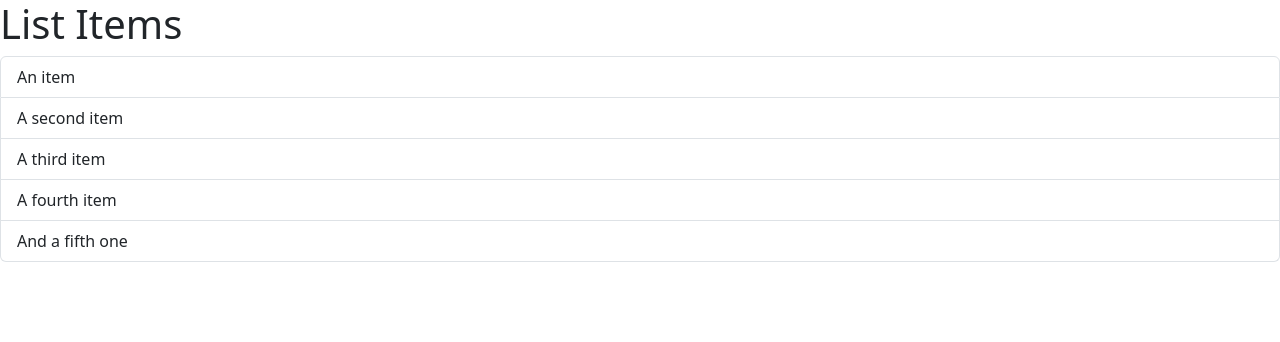
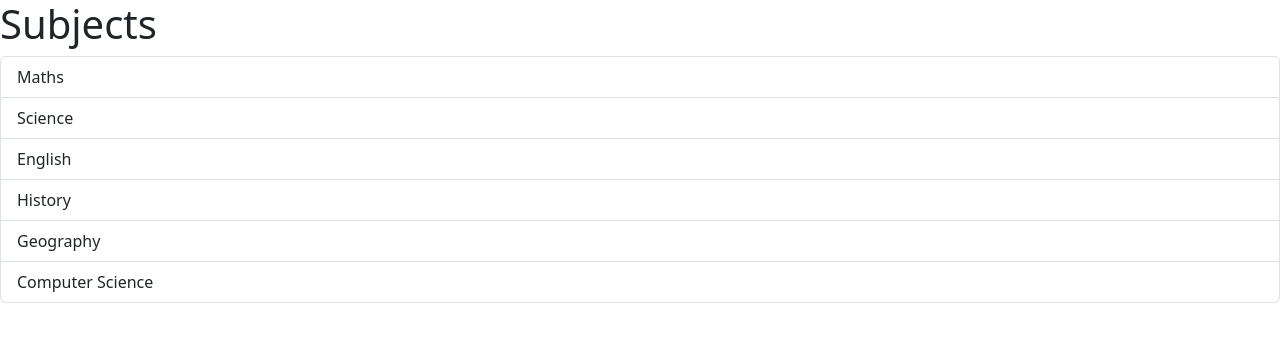
Before and after one commit to Aaryan-Sharma-5/Learning_React, a React (Vite) app in the folder Fragments/: page / in a window 1280 px wide. Shown: the top 342 px of the page. Built offline with nearby package versions, Linux system fonts and the light colour scheme.

Commit message:
Learned Map Method in React

```diff
--- a/Fragments/src/App.jsx
+++ b/Fragments/src/App.jsx
@@ -3,17 +3,14 @@ import "bootstrap/dist/css/bootstrap.min.css";
 import "./App.css";
 
 function App() {
+  let subjects = ["Maths", "Science", "English", "History", "Geography", "Computer Science"];
   return (
     // React.Fragment is used to wrap multiple elements without adding extra nodes to the DOM.
     <>
       <div>
-        <h1>List Items</h1>
-        <ul class="list-group">
-          <li class="list-group-item">An item</li>
-          <li class="list-group-item">A second item</li>
-          <li class="list-group-item">A third item</li>
-          <li class="list-group-item">A fourth item</li>
-          <li class="list-group-item">And a fifth one</li>
+        <h1>Subjects</h1>
+        <ul className ="list-group">
+          {subjects.map(item =>  <li className="list-group-item">{item}</li>)}
         </ul>
       </div>
     </>
```
